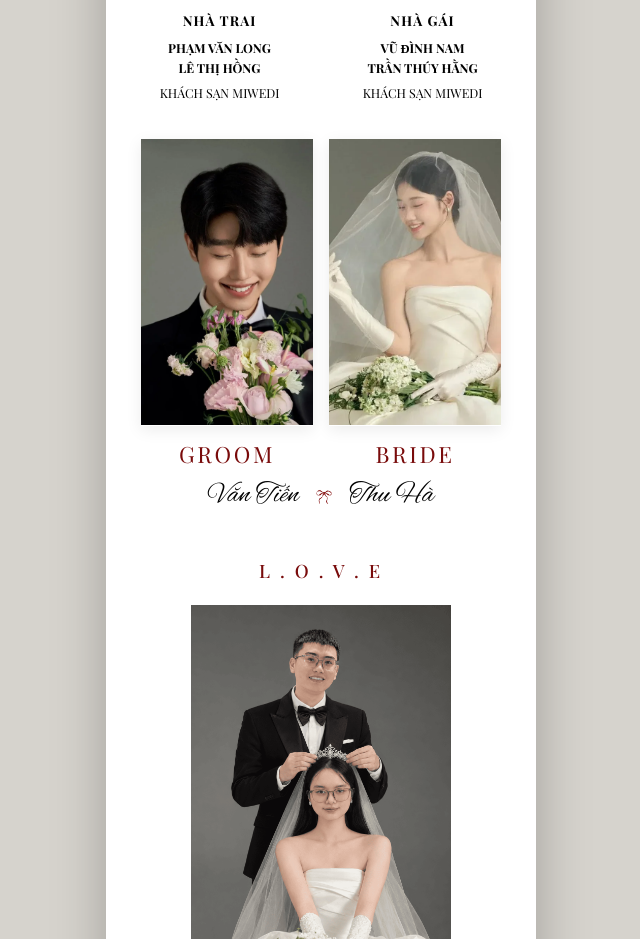
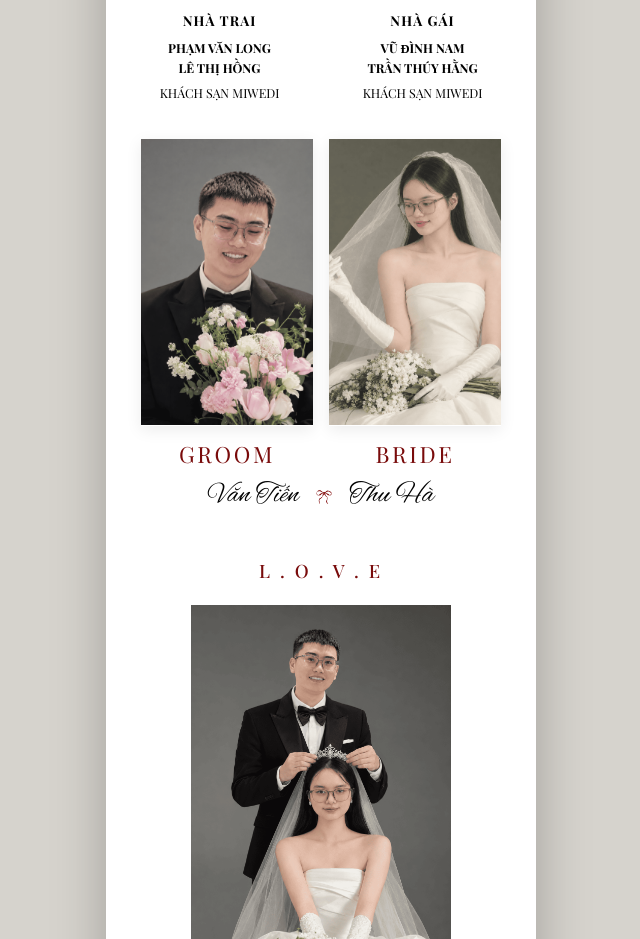
Before and after one commit to nguyentien208/wedding, a plain HTML site: page index.html in a window 1280 px wide. Shown: the part 920-1859 px from the top of the page, without its empty margins (319-959 px from the left). Drawn offline with nearby package versions, Linux system fonts and the light colour scheme; some packages are replaced by stand-ins of ours; no server answers; a script that the page names is missing; a web font is replaced by a local one.

Commit message:
Change groom image to men_v2.png and bride image to girl_v2.png

```diff
--- a/assets/js/config.js
+++ b/assets/js/config.js
@@ -30,8 +30,8 @@ const CONFIG = {
       venue_address: "Khách sạn MiWedi",
       hero_title: "WEDDING",
       hero_image: "./assets/img/banner_v3.png",
-      groom_image: "./assets/img/men.webp",
-      bride_image: "./assets/img/girl.webp",
+      groom_image: "./assets/img/men_v2.png",
+      bride_image: "./assets/img/girl_v2.png",
       intro_title: "THƯ MỜI TIỆC CƯỚI",
       intro_text:
         "Chung tay dựng một mái nhà, / Sơn khuya có bạn, đường xa có cùng.",
--- a/index.html
+++ b/index.html
@@ -174,10 +174,10 @@
         <div class="portraits-container" data-aos="zoom-in">
           <div class="portrait-photos-grid">
             <div class="portrait-img-frame">
-              <img id="groom-portrait-img" src="./assets/img/men.webp" alt="Groom Portrait">
+              <img id="groom-portrait-img" src="./assets/img/men_v2.png" alt="Groom Portrait">
             </div>
             <div class="portrait-img-frame">
-              <img id="bride-portrait-img" src="./assets/img/girl.webp" alt="Bride Portrait">
+              <img id="bride-portrait-img" src="./assets/img/girl_v2.png" alt="Bride Portrait">
             </div>
           </div>
 
```
Also changed, not shown: admin/index.html (+2 -2 lines), assets/js/admin/admin.js (+4 -4 lines), assets/img/girl_v2.png (added), assets/img/men_v2.png (added).
